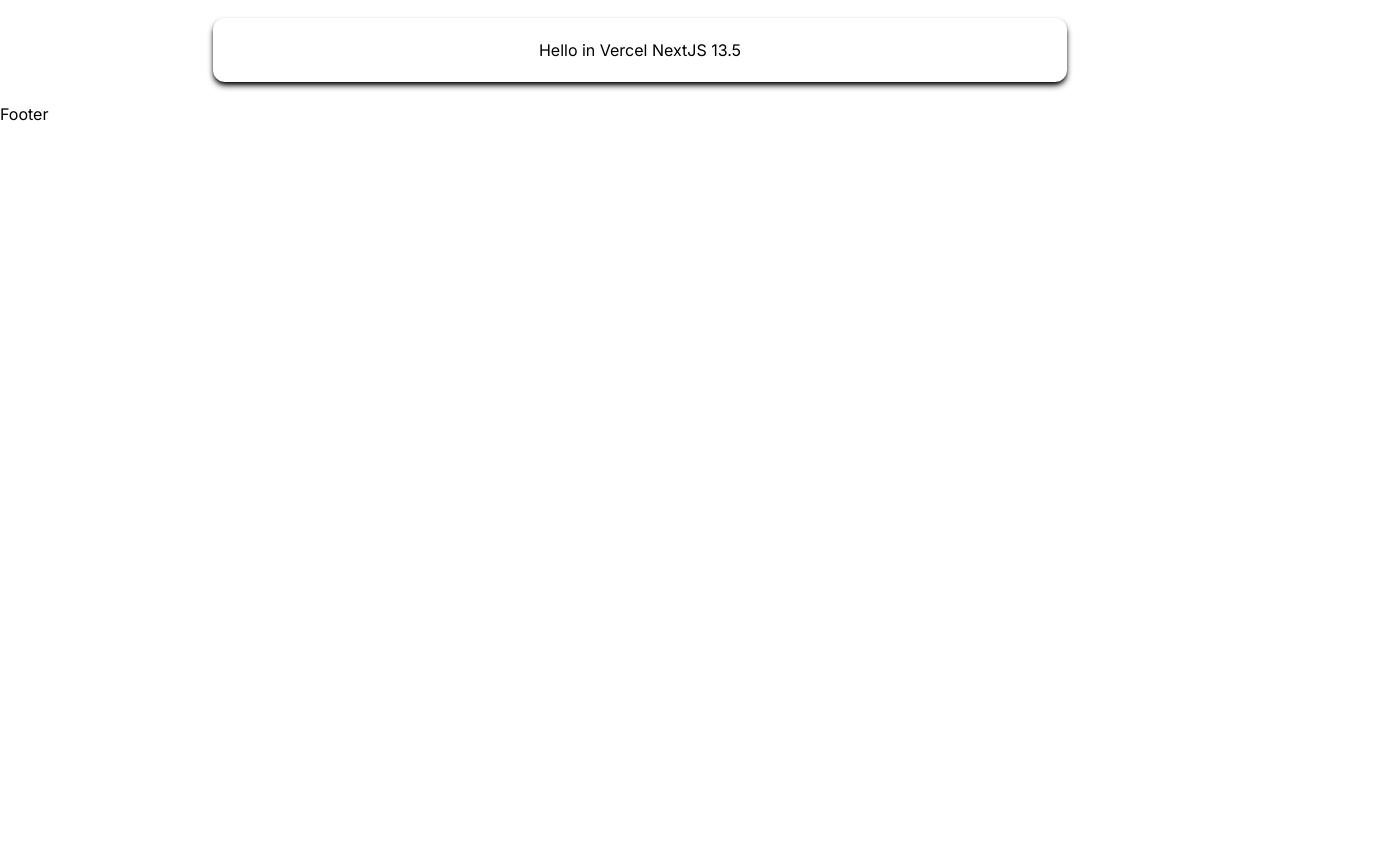
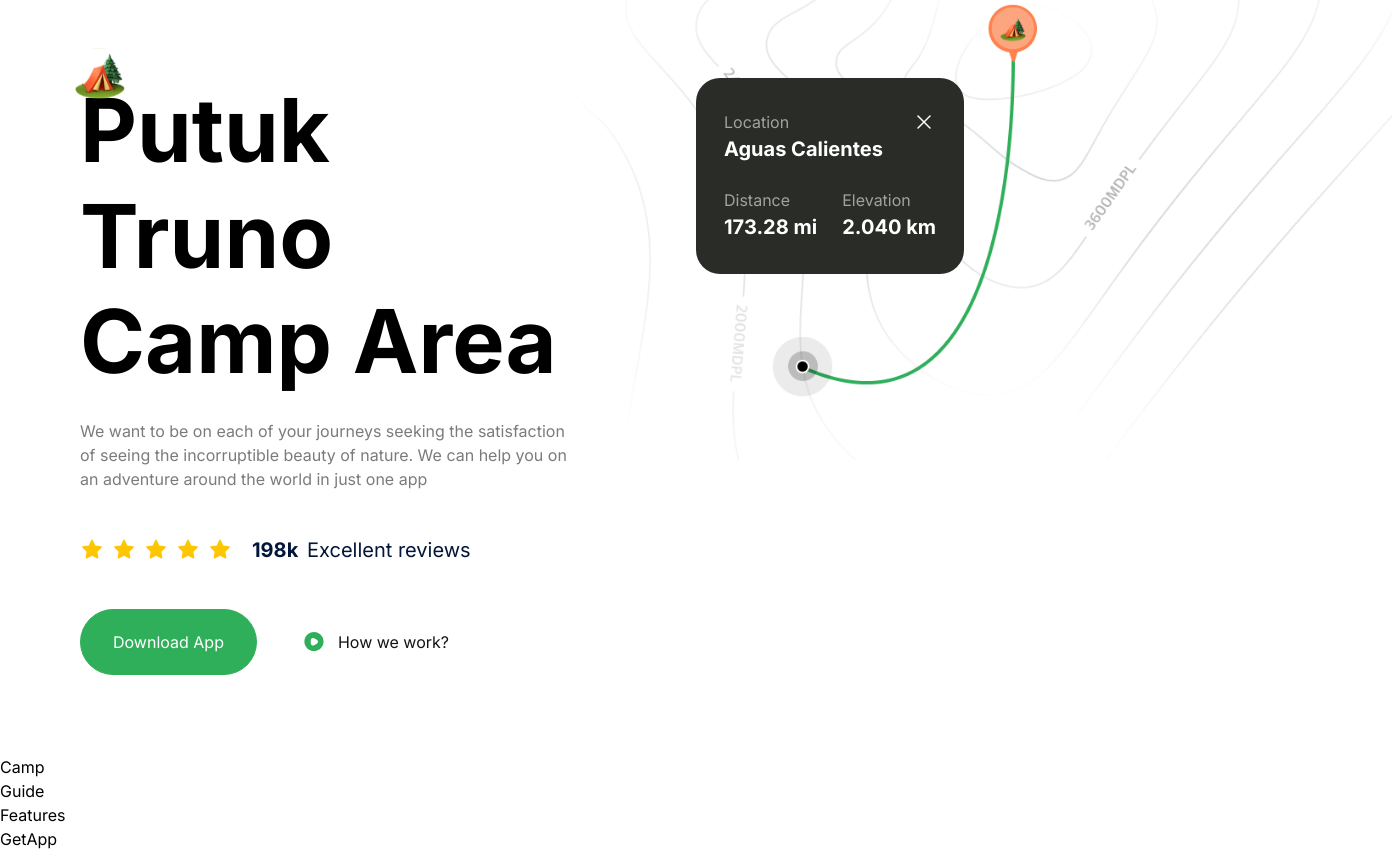
Before and after one commit to SoumyajeetMazumdar/travelpage-nextjs, a Next.js app: page / in a window 1280 px wide. Shown: the part 100-955 px from the top of the page, 1392 px wide, since content can reach past the window. Before the commit the page ends 800 px from the top, so only its background shows below. Built offline with nearby package versions, Linux system fonts and the light colour scheme.

Commit message:
Button & prop-validation, hero section done

```diff
--- a/app/page.tsx
+++ b/app/page.tsx
@@ -1,10 +1,17 @@
+import Camp from "@/components/Camp";
+import Features from "@/components/Features";
+import GetApp from "@/components/GetApp";
+import Guide from "@/components/Guide";
+import Hero from "@/components/Hero";
+
 export default function Home() {
   return (
-    <h1
-      className="shadow-md shadow-current p-5
-    w-2/3 mx-auto rounded-xl text-center my-5"
-    >
-      Hello in Vercel NextJS 13.5
-    </h1>
+    <>
+      <Hero />
+      <Camp />
+      <Guide />
+      <Features />
+      <GetApp />
+    </>
   );
 }
--- a/components/Button.tsx
+++ b/components/Button.tsx
@@ -5,7 +5,7 @@
   type: "button" | "submit";
   title: string;
   icon?: string;
-  variant: "btn_dark_green";
+  variant: string;
 };
 
 const Button = ({ title, type, icon, variant }: ButtonProps) => {
```
